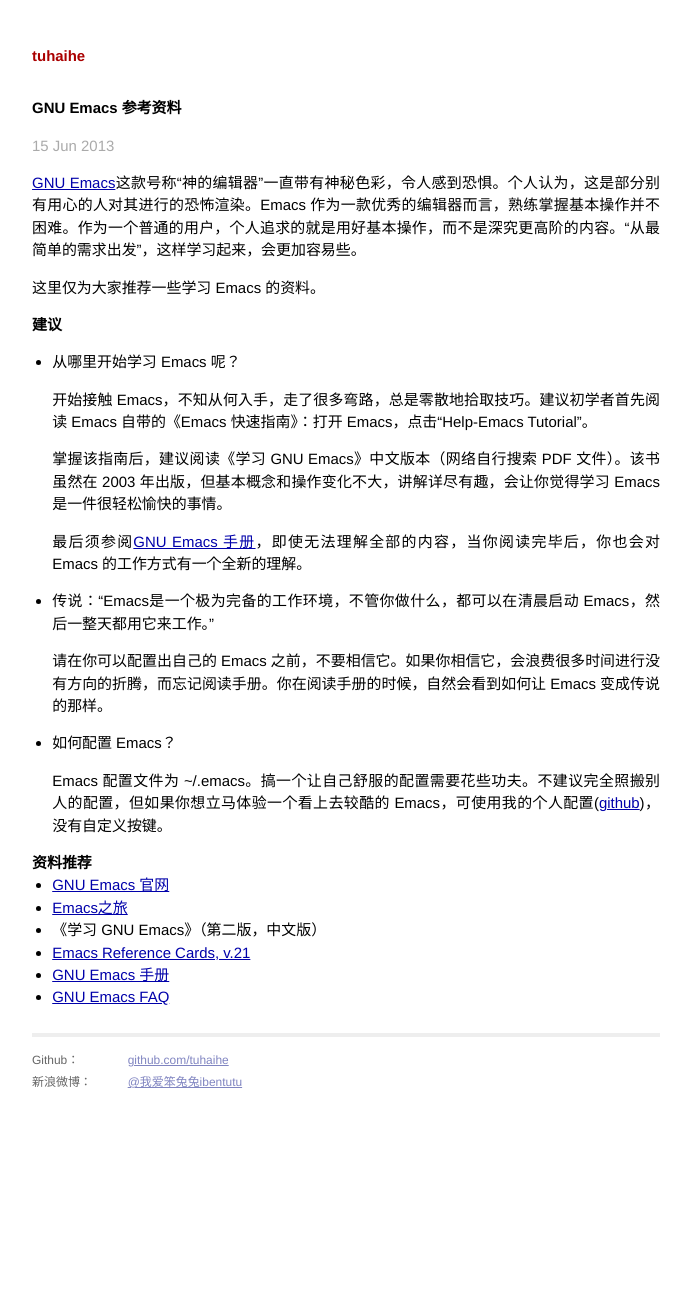
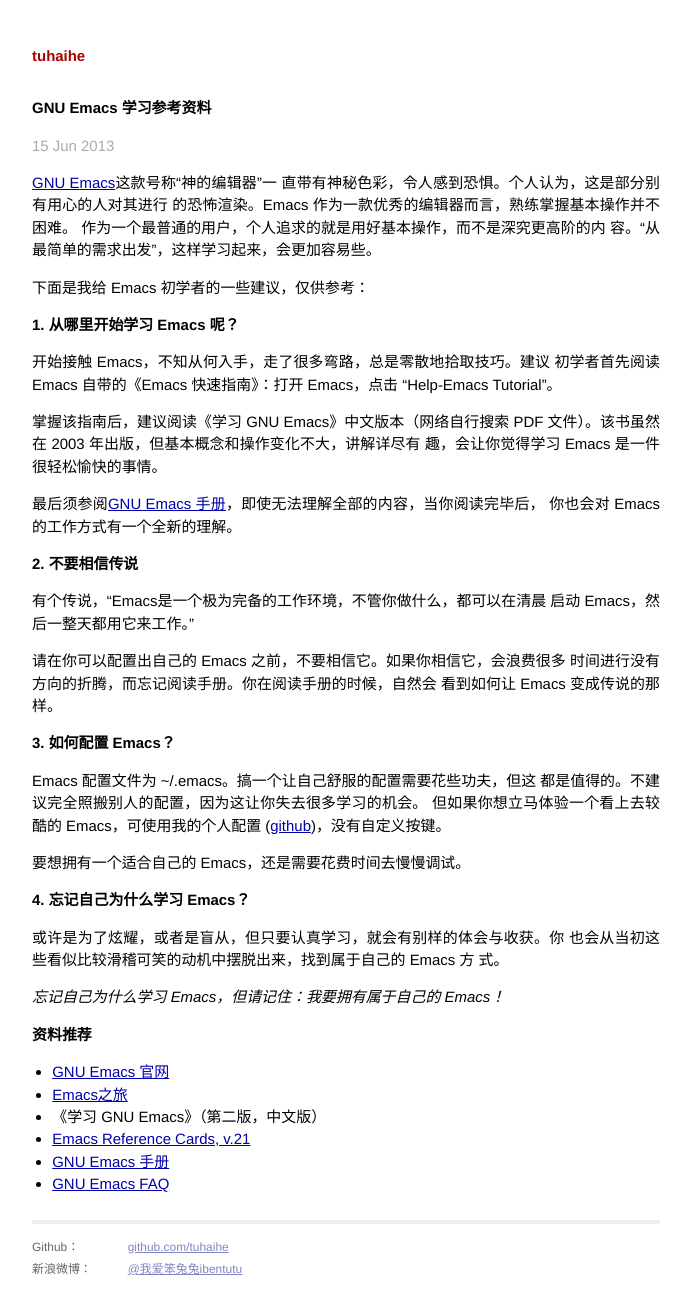
Before and after one commit to tuhaihe/tuhaihe.github.io, a Jekyll site: the page built from _posts/2013-06-15-gnu-emacs-basic.markdown, in a window 1280 px wide. Shown: the whole page, without its empty margins (294-985 px from the left). Built offline with Jekyll 4.4.1, drawn with Linux system fonts in a browser that asks for light colours; Markdown is read by kramdown in place of the engine named in the settings; before the commit the page ends 1106 px from its top, so only the background shows below that.

Commit message:
更改GNU Emacs学习资料与建议文章

```diff
--- a/_posts/2013-06-15-gnu-emacs-basic.markdown
+++ b/_posts/2013-06-15-gnu-emacs-basic.markdown
@@ -1,33 +1,60 @@
 ---
 layout: post
-title:  "GNU Emacs 参考资料"
-date:   2013-06-15
+title: "GNU Emacs 学习参考资料"
+date: 2013-06-15
 ---
 
 
-  [GNU Emacs](http://www.gnu.org/software/emacs/)这款号称“神的编辑器”一直带有神秘色彩，令人感到恐惧。个人认为，这是部分别有用心的人对其进行的恐怖渲染。Emacs 作为一款优秀的编辑器而言，熟练掌握基本操作并不困难。作为一个普通的用户，个人追求的就是用好基本操作，而不是深究更高阶的内容。“从最简单的需求出发”，这样学习起来，会更加容易些。
+  [GNU Emacs](http://www.gnu.org/software/emacs/)这款号称“神的编辑器”一
+  直带有神秘色彩，令人感到恐惧。个人认为，这是部分别有用心的人对其进行
+  的恐怖渲染。Emacs 作为一款优秀的编辑器而言，熟练掌握基本操作并不困难。
+  作为一个最普通的用户，个人追求的就是用好基本操作，而不是深究更高阶的内
+  容。“从最简单的需求出发”，这样学习起来，会更加容易些。
 
-  这里仅为大家推荐一些学习 Emacs 的资料。
+下面是我给 Emacs 初学者的一些建议，仅供参考：
 
-## 建议
+## 1. 从哪里开始学习 Emacs 呢？
 
-+ 从哪里开始学习 Emacs 呢？
+  开始接触 Emacs，不知从何入手，走了很多弯路，总是零散地拾取技巧。建议
+  初学者首先阅读 Emacs 自带的《Emacs 快速指南》：打开 Emacs，点击
+  “Help-Emacs Tutorial”。
 
-  开始接触 Emacs，不知从何入手，走了很多弯路，总是零散地拾取技巧。建议初学者首先阅读 Emacs 自带的《Emacs 快速指南》：打开 Emacs，点击“Help-Emacs Tutorial”。
+  掌握该指南后，建议阅读《学习 GNU Emacs》中文版本（网络自行搜索 PDF
+  文件）。该书虽然在 2003 年出版，但基本概念和操作变化不大，讲解详尽有
+  趣，会让你觉得学习 Emacs 是一件很轻松愉快的事情。
 
-    掌握该指南后，建议阅读《学习 GNU Emacs》中文版本（网络自行搜索 PDF 文件）。该书虽然在 2003 年出版，但基本概念和操作变化不大，讲解详尽有趣，会让你觉得学习 Emacs 是一件很轻松愉快的事情。
+  最后须参阅[GNU Emacs 手册]，即使无法理解全部的内容，当你阅读完毕后，
+  你也会对 Emacs 的工作方式有一个全新的理解。
 
-    最后须参阅[GNU Emacs 手册](http://www.gnu.org/software/emacs/manual/emacs.html)，即使无法理解全部的内容，当你阅读完毕后，你也会对 Emacs 的工作方式有一个全新的理解。
+[GNU Emacs 手册]: http://www.gnu.org/software/emacs/manual/emacs.html
 
-+ 传说：“Emacs是一个极为完备的工作环境，不管你做什么，都可以在清晨启动 Emacs，然后一整天都用它来工作。”
+## 2. 不要相信传说
 
-    请在你可以配置出自己的 Emacs 之前，不要相信它。如果你相信它，会浪费很多时间进行没有方向的折腾，而忘记阅读手册。你在阅读手册的时候，自然会看到如何让 Emacs 变成传说的那样。
+  有个传说，“Emacs是一个极为完备的工作环境，不管你做什么，都可以在清晨
+  启动 Emacs，然后一整天都用它来工作。”
 
-+ 如何配置 Emacs？
+请在你可以配置出自己的 Emacs 之前，不要相信它。如果你相信它，会浪费很多
+时间进行没有方向的折腾，而忘记阅读手册。你在阅读手册的时候，自然会
+看到如何让 Emacs 变成传说的那样。
 
-    Emacs 配置文件为 ~/.emacs。搞一个让自己舒服的配置需要花些功夫。不建议完全照搬别人的配置，但如果你想立马体验一个看上去较酷的 Emacs，可使用我的个人配置([github](http://github.com/tuhaihe/Emacs))，没有自定义按键。
+## 3. 如何配置 Emacs？
 
-## 资料推荐
+   Emacs 配置文件为 ~/.emacs。搞一个让自己舒服的配置需要花些功夫，但这
+   都是值得的。不建议完全照搬别人的配置，因为这让你失去很多学习的机会。
+   但如果你想立马体验一个看上去较酷的 Emacs，可使用我的个人配置
+   ([github](http://github.com/tuhaihe/emacs.d))，没有自定义按键。
+
+要想拥有一个适合自己的 Emacs，还是需要花费时间去慢慢调试。
+
+## 4. 忘记自己为什么学习 Emacs？
+
+或许是为了炫耀，或者是盲从，但只要认真学习，就会有别样的体会与收获。你
+也会从当初这些看似比较滑稽可笑的动机中摆脱出来，找到属于自己的 Emacs 方
+式。
+
+*忘记自己为什么学习 Emacs，但请记住：我要拥有属于自己的 Emacs！*
+
+# 资料推荐
 
   + [GNU Emacs 官网](http://www.gnu.org/software/emacs/)
   + [Emacs之旅](http://www.gnu.org/software/emacs/tour)
```
Also changed, not shown: 2 other files.
